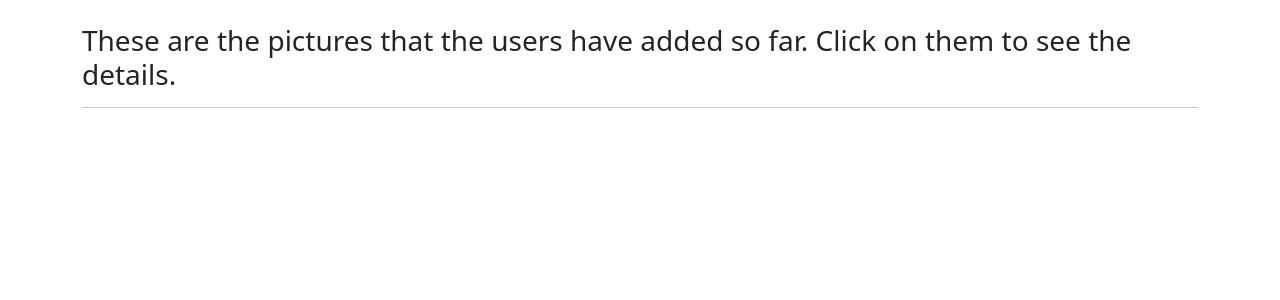
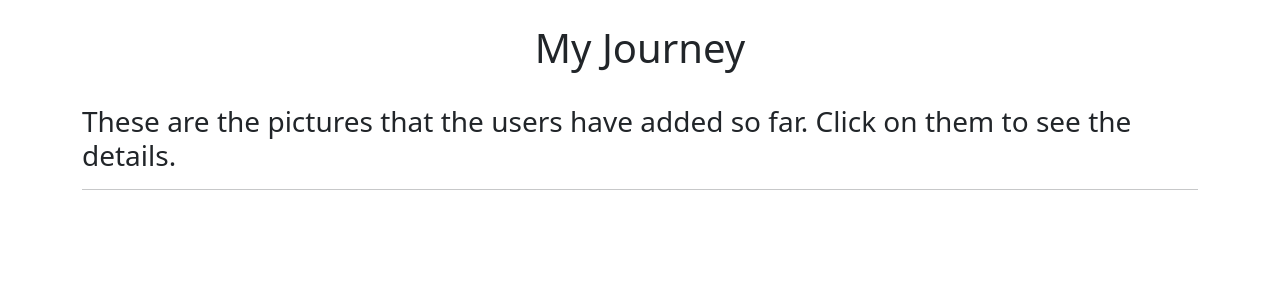
Before and after one commit to racevedo12/My-Journey, a Django app: page / in a window 1280 px wide. Shown: the part 56-356 px from the top of the page. Run offline with Django 3.2, Linux system fonts and the light colour scheme; data that the repository does not hold is empty; some libraries are stand-ins or nearby versions.

Commit message:
:art: Adding some styles into the home page and item details page

```diff
--- a/my_journey/static/css/main.css
+++ b/my_journey/static/css/main.css
@@ -1,6 +1,33 @@
+#app-title
+{
+    text-align: center;
+    margin-bottom: 3%;
+}
+
 img
 {
-    max-width: 50%;
+    max-width: 80%;
     margin-top: 3%;
     margin-bottom: 3%;
 }
+
+a:link
+{
+    text-decoration: none;
+}
+
+.picture-links
+{
+    display: flex;
+    justify-content: space-evenly;
+}
+
+.image-user
+{
+    margin-left: 23%;
+}
+
+.pictures, .image-details
+{
+    margin-left: 20%;
+}
--- a/my_journey/templates/my_journey/user_home_page.html
+++ b/my_journey/templates/my_journey/user_home_page.html
@@ -1,16 +1,20 @@
 {% extends "my_journey/base.html" %} {% block content %}
 
-<!-- <h1> My Journey </h1> -->
+<h1 id="app-title"> My Journey </h1>
 <h3> These are the pictures that the users have added so far. Click on them to see the details. </h3>
 <hr/>
 
 {% for picture in object_list %}
 
-    <a href="{% url 'picture_detail' pk=picture.pk %}">
-        <img src={{ picture.image_url }} alt={{ picture.image_url }} />
-    </a>
+    <div class="pictures">
 
-    <br/>
+        <a href="{% url 'picture_detail' pk=picture.pk %}">
+            <img src={{ picture.image_url }} alt={{ picture.image_url }} />
+        </a>
+
+        <br/>
+    </div>
+
 
 {% endfor %}
 
```
Also changed, not shown: my_journey/templates/my_journey/picture_detail.html (+10 -4 lines).
